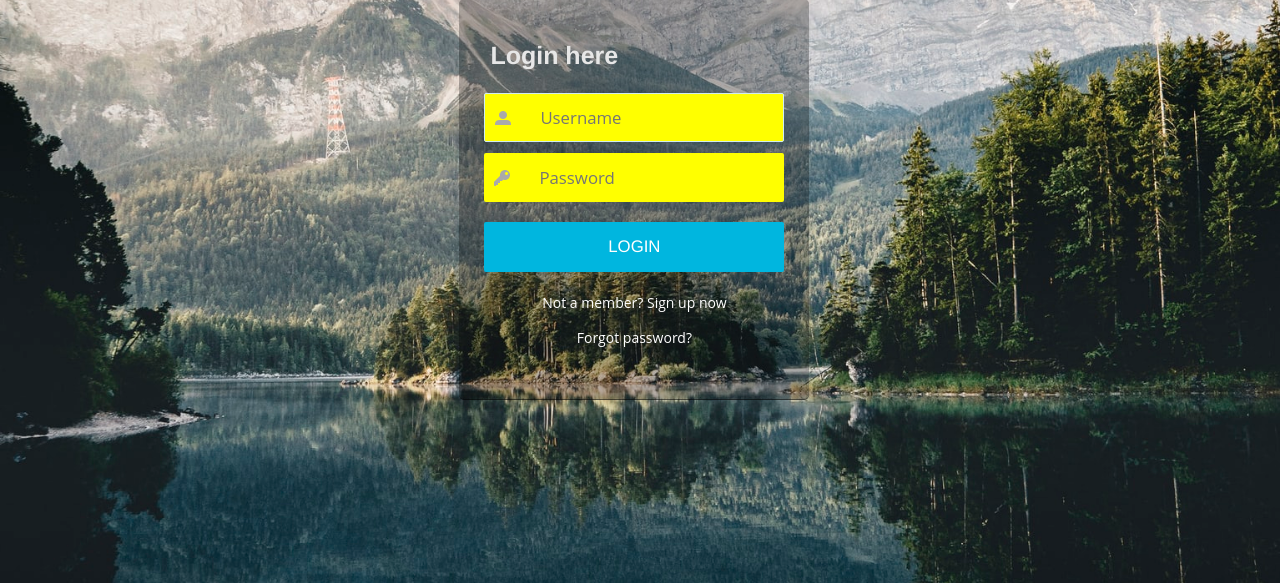
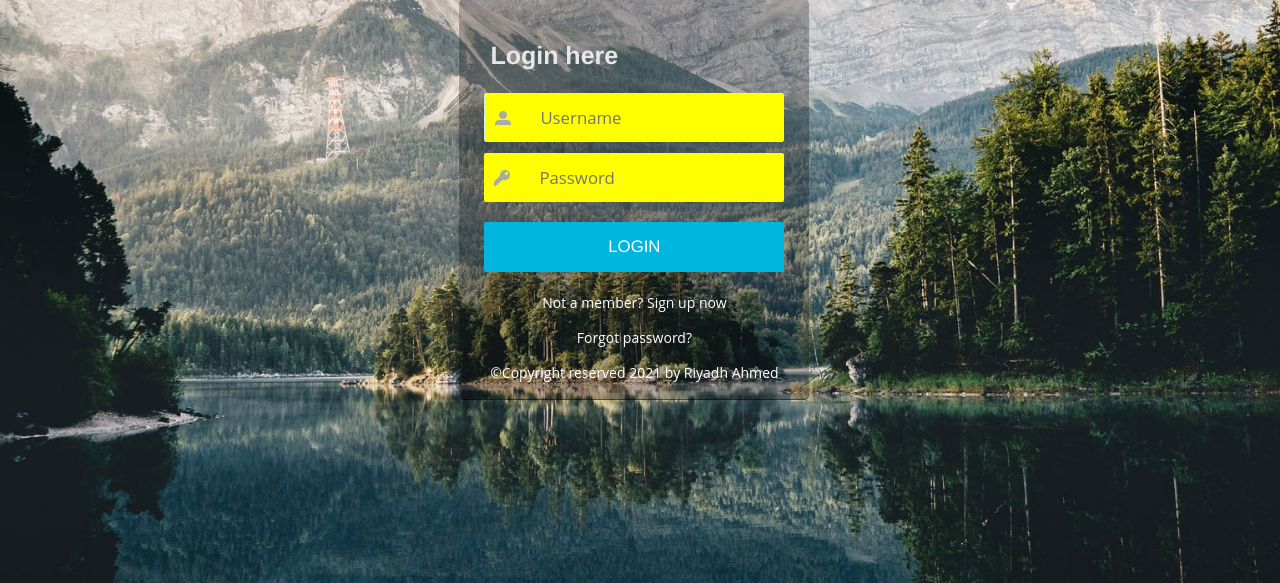
Before and after one commit to Riyadh1734/Login-page, a PHP site: page / in a window 1280 px wide. Shown: the part 217-800 px from the top of the page. Run offline with PHP 8.4, Linux system fonts and the light colour scheme.

Commit message:
Update index.php

```diff
--- a/index.php
+++ b/index.php
@@ -47,6 +47,7 @@
   <div class="reminder">
     <p>Not a member? <a href="#">Sign up now</a></p>
     <p><a href="#">Forgot password?</a></p>
+    <p>©Copyright reserved 2021 by Riyadh Ahmed</p>
   </div>
 
 </div>
```
